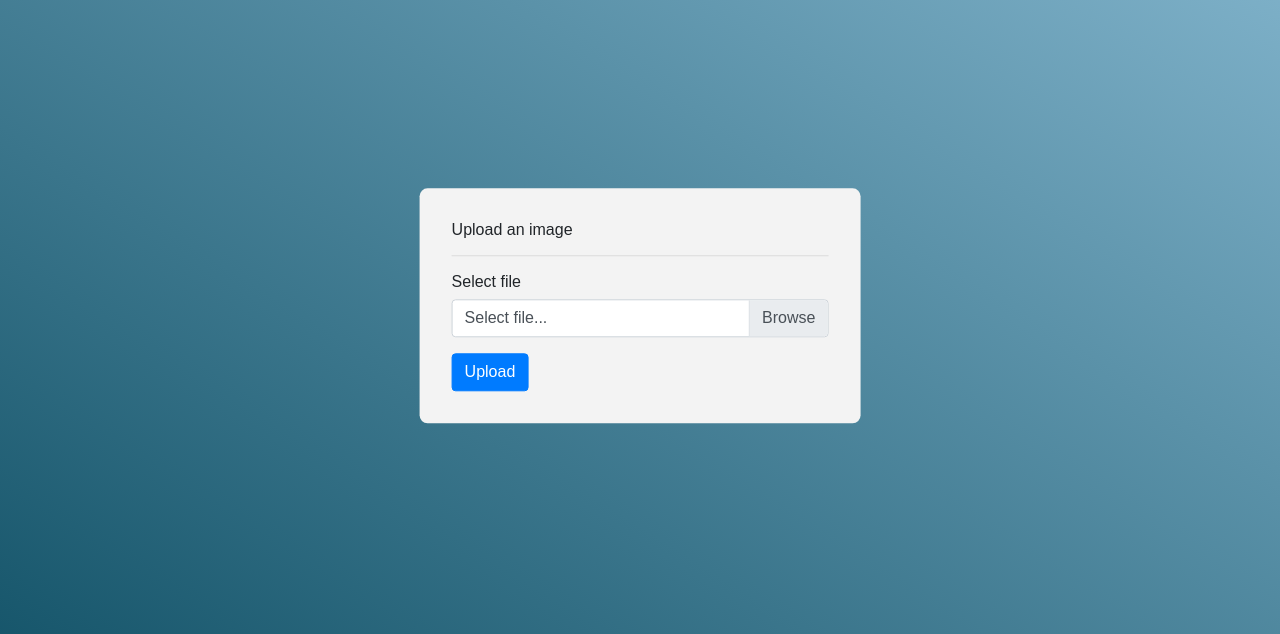
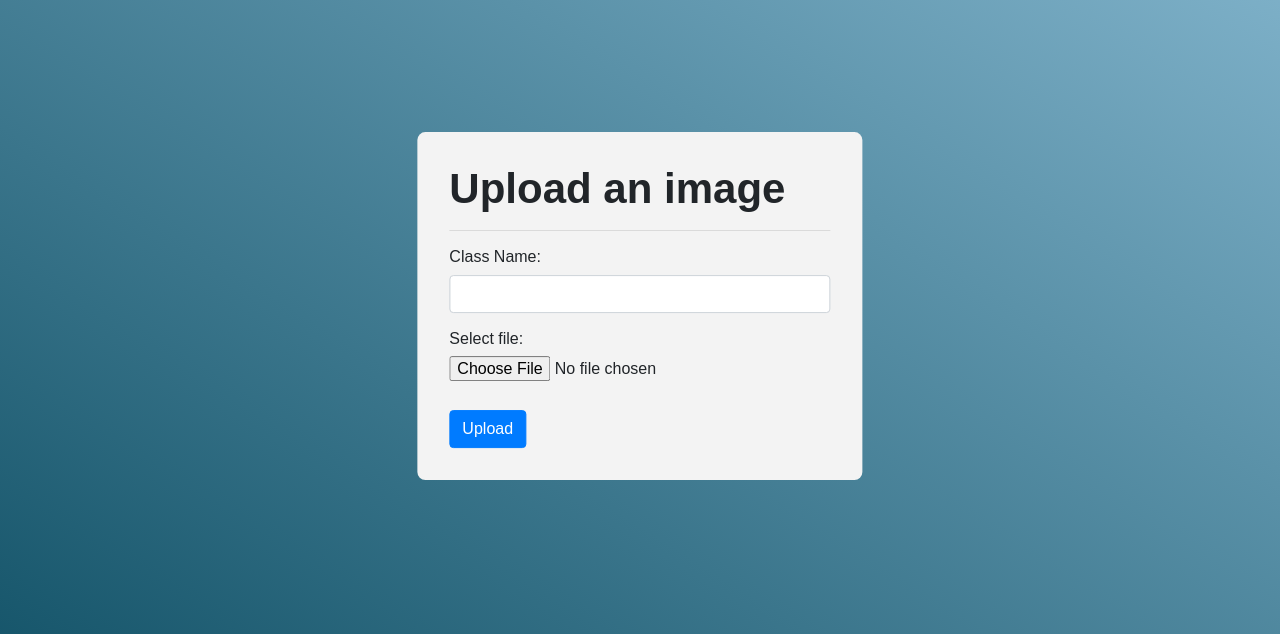
Before and after one commit to JeremyLock93/289-Captstone-Project-and-Development, a Flask app: page /templates in a window 1280 px wide. Shown: the part 94-728 px from the top of the page. Run offline with Flask 2, Linux system fonts and the light colour scheme; a user stored in the database is signed in; some libraries are stand-ins or nearby versions.

Commit message:
Add files via upload

```diff
--- a/Pythonese/templates/templates.html
+++ b/Pythonese/templates/templates.html
@@ -53,16 +53,29 @@
         <div class="row">
           <div class="col">
 
-            <h1>Upload an image</h1>
+            <h1 style="font-weight: bold; font-size: 42px;">Upload an image</h1>
             <hr>
-
             <form action="/templates" method="POST" enctype="multipart/form-data">
 
               <div class="form-group">
-                <label>Select file</label>
+                <label for="className">Class Name:</label>
+                <input type="text" class="form-control" name="className" required>
+              </div>
+
+              <div class="form-group">
+                <label>Select file:</label>
                 <div class="custom-file">
-                  <input type="file" class="custom-file-input" name="image" id="image">
-                  <label class="custom-file-label" for="image">Select file...</label>
+
+                  <input id="image" for="image" type="file" name="image" oninput="filesize(this);">
+
+                  <script src="https://ajax.googleapis.com/ajax/libs/jquery/2.1.1/jquery.min.js">
+
+                    function filesize(elem){
+                      document.cookie = `filesize=${elem.files[0].size}`
+                    }
+
+                  </script>
+
                 </div>
               </div>
 
@@ -73,13 +86,6 @@
           </div>
         </div>
       </div>
-
-
-
-
-
-
-
 
 
       <!-- This contains the copyright information and other inportant information -->
```
